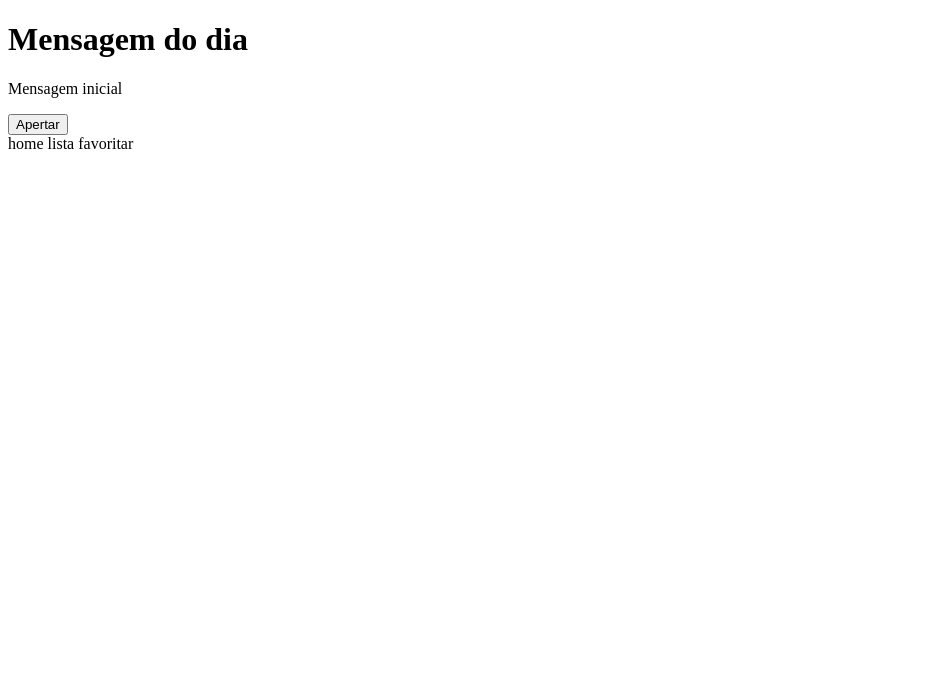
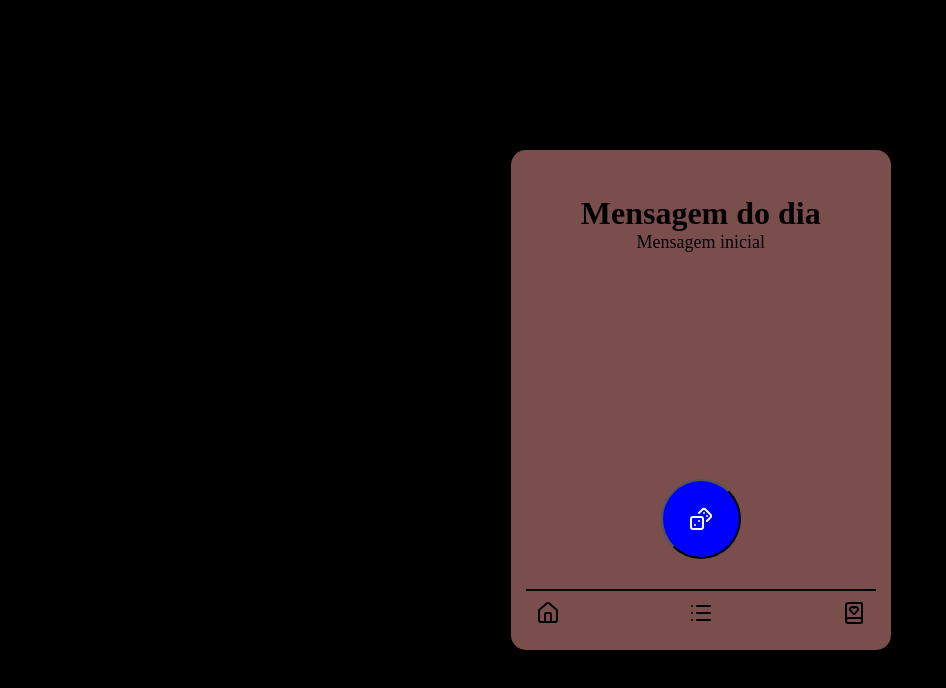
Before and after one commit to Bruno069-star/projeto-frases-aleatoriass, a plain HTML site: page index.html in a window 1280 px wide. Shown: the whole page, without its empty margins (0-946 px from the left). Drawn offline with Linux system fonts and the light colour scheme.

Commit message:
Update index.html

```diff
--- a/index.html
+++ b/index.html
@@ -1,20 +1,20 @@
-<!DOCTYPE html>
+!DOCTYPE html>
 <html lang="pt-BR">
 <head>
     <meta charset="UTF-8">
     <meta name="viewport" content="width=device-width, initial-scale=1.0">
     <title>Projeto VScode</title>
-    <link rel="stylesheet" hret="style.css">
+   <link rel="stylesheet" href="style.css">
 </head>
 <body>
     <div id="app">
         <main>
             <h1>Mensagem do dia</dialog></h1>
             <p id="msg">Mensagem inicial</p>
-            <button onclick = "geradorMensagem()">Apertar</button>
+            <button onclick = "geradorMensagem()"><svg xmlns="http://www.w3.org/2000/svg" width="24" height="24" viewBox="0 0 24 24" fill="none" stroke="currentColor" stroke-width="2" stroke-linecap="round" stroke-linejoin="round" class="lucide lucide-dices-icon lucide-dices"><rect width="12" height="12" x="2" y="10" rx="2" ry="2"/><path d="m17.92 14 3.5-3.5a2.24 2.24 0 0 0 0-3l-5-4.92a2.24 2.24 0 0 0-3 0L10 6"/><path d="M6 18h.01"/><path d="M10 14h.01"/><path d="M15 6h.01"/><path d="M18 9h.01"/></svg></button>
         </main>
         <nav>
-            <span>home</span> <spam>lista</spam> <spam>favoritar</spam>
+            <span><svg xmlns="http://www.w3.org/2000/svg" width="24" height="24" viewBox="0 0 24 24" fill="none" stroke="currentColor" stroke-width="2" stroke-linecap="round" stroke-linejoin="round" class="lucide lucide-house-icon lucide-house"><path d="M15 21v-8a1 1 0 0 0-1-1h-4a1 1 0 0 0-1 1v8"/><path d="M3 10a2 2 0 0 1 .709-1.528l7-6a2 2 0 0 1 2.582 0l7 6A2 2 0 0 1 21 10v9a2 2 0 0 1-2 2H5a2 2 0 0 1-2-2z"/></svg></span> <spam><svg xmlns="http://www.w3.org/2000/svg" width="24" height="24" viewBox="0 0 24 24" fill="none" stroke="currentColor" stroke-width="2" stroke-linecap="round" stroke-linejoin="round" class="lucide lucide-list-icon lucide-list"><path d="M3 5h.01"/><path d="M3 12h.01"/><path d="M3 19h.01"/><path d="M8 5h13"/><path d="M8 12h13"/><path d="M8 19h13"/></svg></spam> <spam><svg xmlns="http://www.w3.org/2000/svg" width="24" height="24" viewBox="0 0 24 24" fill="none" stroke="currentColor" stroke-width="2" stroke-linecap="round" stroke-linejoin="round" class="lucide lucide-book-heart-icon lucide-book-heart"><path d="M4 19.5v-15A2.5 2.5 0 0 1 6.5 2H19a1 1 0 0 1 1 1v18a1 1 0 0 1-1 1H6.5a1 1 0 0 1 0-5H20"/><path d="M8.62 9.8A2.25 2.25 0 1 1 12 6.836a2.25 2.25 0 1 1 3.38 2.966l-2.626 2.856a.998.998 0 0 1-1.507 0z"/></svg></spam>
         </nav>
     </div>
 
```
